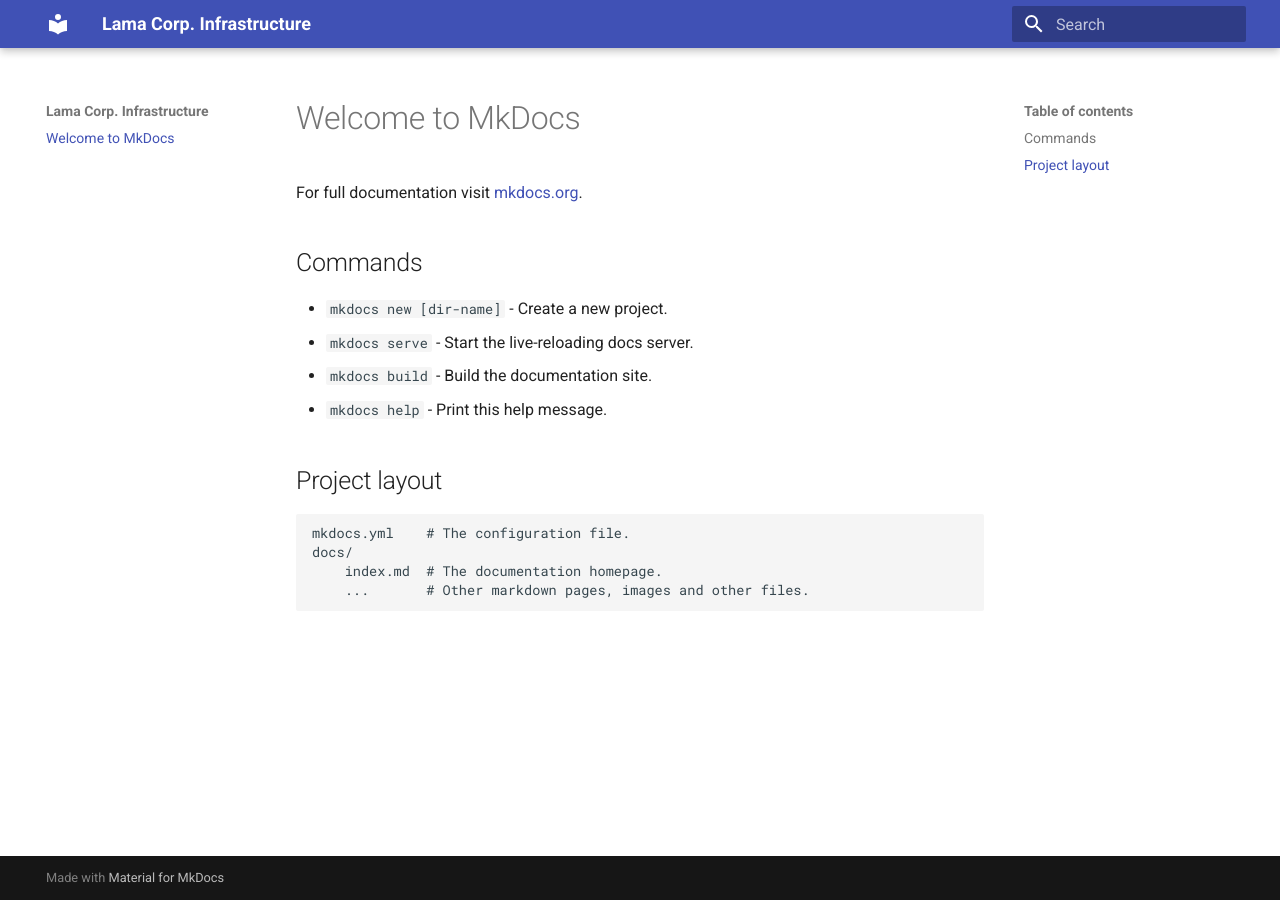
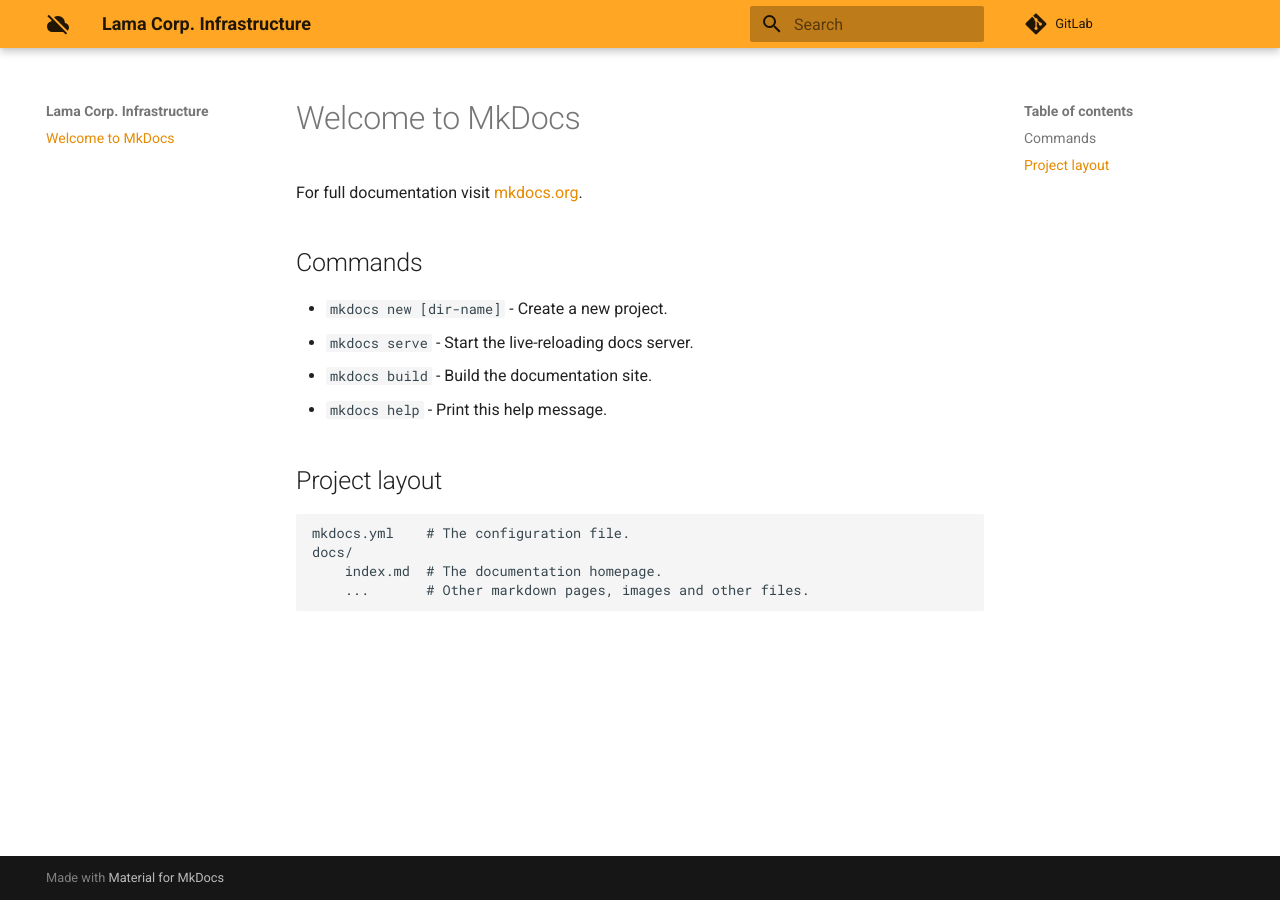
Before and after one commit to LamaCorp/infra-doc, an MkDocs documentation site: the page built from docs/index.md, in a window 1280 px wide. Built offline with MkDocs 1.6.1 and Material for MkDocs 9.7.7, drawn with Linux system fonts in a browser that asks for light colours; comment, search, counter and statistics services are not loaded.

Commit message:
config: some customizations

```diff
--- a/mkdocs.yml
+++ b/mkdocs.yml
@@ -1,4 +1,10 @@
 site_name: Lama Corp. Infrastructure
 site_url: https://doc.lama-corp.space
+repo_url: https://gitlab.com/lama-corp/infra/doc
 theme:
   name: 'material'
+  palette:
+    primary: 'orange'
+    accent: 'orange'
+  logo:
+    icon: 'cloud_off'
```
